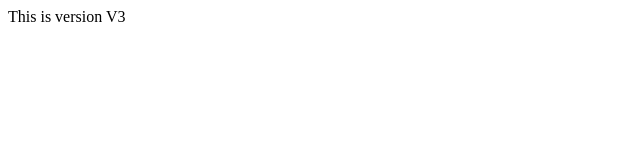
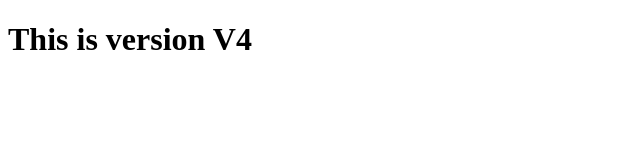
Before and after one commit to ritikaa-01/myrepo, a plain HTML site: page index.html in a window 1280 px wide. Shown: the whole page, without its empty margins (0-640 px from the left). Drawn offline with Linux system fonts and the light colour scheme.

Commit message:
Version 4

```diff
--- a/index.html
+++ b/index.html
@@ -6,6 +6,6 @@
     <title>Document</title>
 </head>
 <body>
-    <header>This is version V3</header>
+    <h1>This is version V4</h1>
 </body>
 </html>
```
